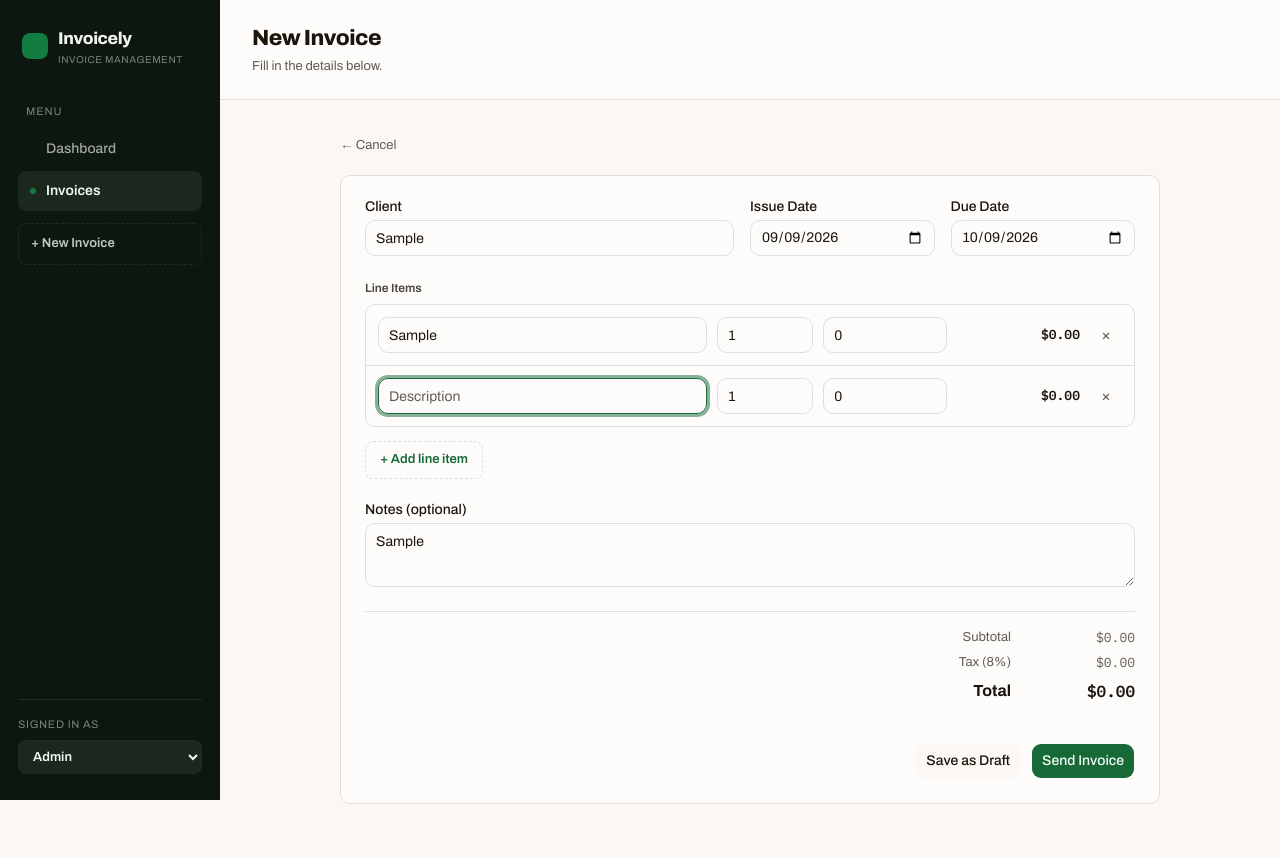
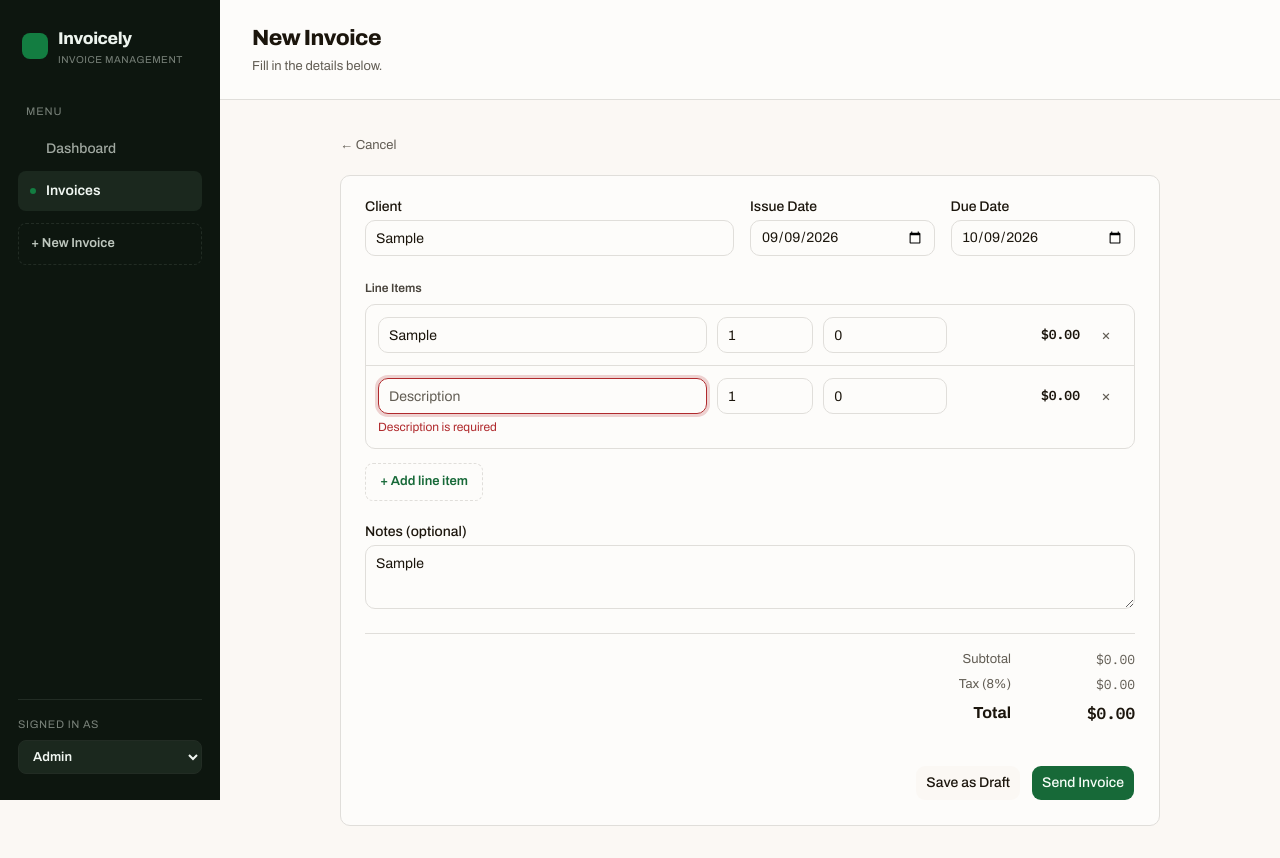
Before and after one commit to thisisfaizanali/ffx-assignment2, a Next.js app: page /invoices/new in a window 1280 px wide. Both pictures are taken after typing "Sample", "Sample", "Sample" into the empty fields and a click on the button "+ Add line item". Before the commit the page ends 836 px from the top, so only its background shows below. Built offline with nearby package versions, Linux system fonts and the light colour scheme.

Commit message:
feat: add inline field validation and submission handling

```diff
--- a/src/components/invoices/invoice-form.tsx
+++ b/src/components/invoices/invoice-form.tsx
@@ -1,30 +1,32 @@
 "use client";
 
 import { zodResolver } from "@hookform/resolvers/zod";
+import { Loader2 } from "lucide-react";
 import Link from "next/link";
 import { useRouter } from "next/navigation";
 import {
   useFieldArray,
   useForm,
-  useWatch,
-  type Control,
+  type FieldPath,
   type Resolver,
 } from "react-hook-form";
 import { toast } from "sonner";
 import type { z } from "zod";
+import {
+  InvoiceTotals,
+  LineItemsEditor,
+} from "@/components/invoices/line-items-editor";
 import { Button, buttonVariants } from "@/components/ui/button";
 import { Input } from "@/components/ui/input";
 import { Label } from "@/components/ui/label";
 import { Textarea } from "@/components/ui/textarea";
 import { api, ApiError } from "@/lib/api";
-import { COMPANIES, TAX_RATE, TODAY } from "@/lib/constants";
-import { addDays, formatCurrency } from "@/lib/format";
+import { COMPANIES, TODAY } from "@/lib/constants";
+import { addDays } from "@/lib/format";
 import { invoiceInputSchema } from "@/lib/schemas";
 import type { Invoice } from "@/lib/types";
 
 type FormValues = z.infer<typeof invoiceInputSchema>;
-
-const taxLabel = `Tax (${Math.round(TAX_RATE * 100)}%)`;
 
 const emptyValues: FormValues = {
   client: "",
@@ -49,53 +51,10 @@ function toFormValues(invoice: Invoice): FormValues {
   };
 }
 
-const num = (v: unknown) => (Number.isFinite(Number(v)) ? Number(v) : 0);
-
-function RowAmount({
-  control,
-  index,
-}: {
-  control: Control<FormValues>;
-  index: number;
-}) {
-  const item = useWatch({ control, name: `lineItems.${index}` });
-  return (
-    <div className="flex items-center justify-end font-mono text-[13px] font-semibold">
-      {formatCurrency(num(item?.qty) * num(item?.rate))}
-    </div>
-  );
-}
-
-function Totals({ control }: { control: Control<FormValues> }) {
-  const items = useWatch({ control, name: "lineItems" }) ?? [];
-  const subtotal = items.reduce(
-    (sum, li) => sum + num(li?.qty) * num(li?.rate),
-    0,
-  );
-  const tax = subtotal * TAX_RATE;
-
-  return (
-    <div className="mb-6 flex flex-col items-end gap-1.5 border-t border-border py-4 text-[13px] text-muted-foreground">
-      <div className="flex gap-6">
-        <span>Subtotal</span>
-        <span className="w-[100px] text-right font-mono">
-          {formatCurrency(subtotal)}
-        </span>
-      </div>
-      <div className="flex gap-6">
-        <span>{taxLabel}</span>
-        <span className="w-[100px] text-right font-mono">
-          {formatCurrency(tax)}
-        </span>
-      </div>
-      <div className="flex gap-6 text-base font-bold text-foreground">
-        <span>Total</span>
-        <span className="w-[100px] text-right font-mono">
-          {formatCurrency(subtotal + tax)}
-        </span>
-      </div>
-    </div>
-  );
+function FieldError({ message }: { message?: string }) {
+  return message ? (
+    <p className="mt-1 text-[12px] text-destructive">{message}</p>
+  ) : null;
 }
 
 interface Props {
@@ -105,12 +64,18 @@ interface Props {
 
 export function InvoiceForm({ mode, invoice }: Props) {
   const router = useRouter();
-  const { control, register, handleSubmit } = useForm<FormValues>({
+  const {
+    control,
+    register,
+    handleSubmit,
+    setError,
+    formState: { errors, isSubmitting },
+  } = useForm<FormValues>({
     resolver: zodResolver(invoiceInputSchema) as Resolver<FormValues>,
     mode: "onTouched",
     defaultValues: invoice ? toFormValues(invoice) : emptyValues,
   });
-  const { fields, append, remove } = useFieldArray({
+  const fieldArray = useFieldArray({
     control,
     name: "lineItems",
     keyName: "key",
@@ -128,11 +93,19 @@ export function InvoiceForm({ mode, invoice }: Props) {
       toast.success(status === "draft" ? "Draft saved" : "Invoice sent");
       router.push(`/invoices/${saved.id}`);
     } catch (e) {
-      toast.error(
-        e instanceof ApiError ? e.message : "Couldn’t save the invoice",
-      );
+      if (e instanceof ApiError) {
+        toast.error(e.message);
+        const fields = (e.body as { fields?: Record<string, string> })?.fields;
+        for (const [name, message] of Object.entries(fields ?? {})) {
+          setError(name as FieldPath<FormValues>, { message });
+        }
+      } else {
+        toast.error("Couldn’t save the invoice");
+      }
     }
   }
+
+  const pending = isSubmitting;
 
   return (
     <div className="mx-auto max-w-[820px]">
@@ -157,80 +130,42 @@ export function InvoiceForm({ mode, invoice }: Props) {
               id="client"
               list="known-companies"
               placeholder="Company name"
+              aria-invalid={!!errors.client}
               className="mt-1.5 h-9"
               {...register("client")}
             />
+            <FieldError message={errors.client?.message} />
           </div>
           <div>
             <Label htmlFor="issueDate">Issue Date</Label>
             <Input
               id="issueDate"
               type="date"
+              aria-invalid={!!errors.issueDate}
               className="mt-1.5 h-9"
               {...register("issueDate")}
             />
+            <FieldError message={errors.issueDate?.message} />
           </div>
           <div>
             <Label htmlFor="dueDate">Due Date</Label>
             <Input
               id="dueDate"
               type="date"
+              aria-invalid={!!errors.dueDate}
               className="mt-1.5 h-9"
               {...register("dueDate")}
             />
+            <FieldError message={errors.dueDate?.message} />
           </div>
         </div>
 
-        <div className="mb-2 text-xs font-semibold text-foreground/80">
-          Line Items
-        </div>
-        <div className="mb-3.5 overflow-hidden rounded-lg border border-border">
-          {fields.map((field, i) => (
-            <div
-              key={field.key}
-              className="grid grid-cols-[2.4fr_0.7fr_0.9fr_0.9fr_32px] items-center gap-2.5 border-b border-border p-3 last:border-b-0"
-            >
-              <Input
-                aria-label={`Line ${i + 1} description`}
-                placeholder="Description"
-                className="h-9"
-                {...register(`lineItems.${i}.description`)}
-              />
-              <Input
-                aria-label={`Line ${i + 1} quantity`}
-                type="number"
-                min={1}
-                className="h-9"
-                {...register(`lineItems.${i}.qty`, { valueAsNumber: true })}
-              />
-              <Input
-                aria-label={`Line ${i + 1} rate`}
-                type="number"
-                min={0}
-                step="0.01"
-                className="h-9"
-                {...register(`lineItems.${i}.rate`, { valueAsNumber: true })}
-              />
-              <RowAmount control={control} index={i} />
-              <button
-                type="button"
-                aria-label={`Remove line ${i + 1}`}
-                onClick={() => remove(i)}
-                disabled={fields.length === 1}
-                className="text-muted-foreground transition-colors hover:text-foreground disabled:opacity-30"
-              >
-                ×
-              </button>
-            </div>
-          ))}
-        </div>
-        <button
-          type="button"
-          onClick={() => append({ description: "", qty: 1, rate: 0 })}
-          className="mb-6 rounded-md border border-dashed border-border px-3.5 py-2 text-[13px] font-semibold text-primary transition-colors hover:bg-accent"
-        >
-          + Add line item
-        </button>
+        <LineItemsEditor
+          control={control}
+          register={register}
+          fieldArray={fieldArray}
+          errors={errors.lineItems}
+        />
 
         <div className="mb-6">
           <Label htmlFor="notes">Notes (optional)</Label>
@@ -238,16 +173,19 @@ export function InvoiceForm({ mode, invoice }: Props) {
             id="notes"
             rows={2}
             placeholder="Payment terms, thank-you note, etc."
+            aria-invalid={!!errors.notes}
             className="mt-1.5"
             {...register("notes")}
           />
+          <FieldError message={errors.notes?.message} />
         </div>
 
-        <Totals control={control} />
+        <InvoiceTotals control={control} />
 
         <div className="flex flex-wrap justify-end gap-2.5">
           <button
             type="button"
+            disabled={pending}
             onClick={handleSubmit((v) => submit(v, "draft"))}
             className={buttonVariants({ variant: "outline", size: "lg" })}
           >
@@ -256,8 +194,10 @@ export function InvoiceForm({ mode, invoice }: Props) {
           <Button
             type="button"
             size="lg"
+            disabled={pending}
             onClick={handleSubmit((v) => submit(v, "pending"))}
           >
+            {pending && <Loader2 className="size-4 animate-spin" />}
             Send Invoice
           </Button>
         </div>
--- /dev/null
+++ b/src/components/invoices/line-items-editor.tsx
@@ -0,0 +1,151 @@
+"use client";
+
+import {
+  useWatch,
+  type Control,
+  type FieldErrors,
+  type UseFieldArrayReturn,
+  type UseFormRegister,
+} from "react-hook-form";
+import type { z } from "zod";
+import { Input } from "@/components/ui/input";
+import { TAX_RATE } from "@/lib/constants";
+import { formatCurrency } from "@/lib/format";
+import type { invoiceInputSchema } from "@/lib/schemas";
+
+type FormValues = z.infer<typeof invoiceInputSchema>;
+
+const num = (v: unknown) => (Number.isFinite(Number(v)) ? Number(v) : 0);
+const taxLabel = `Tax (${Math.round(TAX_RATE * 100)}%)`;
+
+function RowAmount({
+  control,
+  index,
+}: {
+  control: Control<FormValues>;
+  index: number;
+}) {
+  const item = useWatch({ control, name: `lineItems.${index}` });
+  return (
+    <div className="flex items-center justify-end font-mono text-[13px] font-semibold">
+      {formatCurrency(num(item?.qty) * num(item?.rate))}
+    </div>
+  );
+}
+
+interface Props {
+  control: Control<FormValues>;
+  register: UseFormRegister<FormValues>;
+  fieldArray: UseFieldArrayReturn<FormValues, "lineItems", "key">;
+  errors: FieldErrors<FormValues>["lineItems"];
+}
+
+export function LineItemsEditor({
+  control,
+  register,
+  fieldArray,
+  errors,
+}: Props) {
+  const { fields, append, remove } = fieldArray;
+
+  return (
+    <>
+      <div className="mb-2 text-xs font-semibold text-foreground/80">
+        Line Items
+      </div>
+      <div className="mb-3.5 overflow-hidden rounded-lg border border-border">
+        {fields.map((field, i) => {
+          const rowError = errors?.[i];
+          return (
+            <div
+              key={field.key}
+              className="grid grid-cols-[2.4fr_0.7fr_0.9fr_0.9fr_32px] gap-x-2.5 gap-y-1 border-b border-border p-3 last:border-b-0"
+            >
+              <Input
+                aria-label={`Line ${i + 1} description`}
+                aria-invalid={!!rowError?.description}
+                placeholder="Description"
+                className="h-9"
+                {...register(`lineItems.${i}.description`)}
+              />
+              <Input
+                aria-label={`Line ${i + 1} quantity`}
+                aria-invalid={!!rowError?.qty}
+                type="number"
+                min={1}
+                className="h-9"
+                {...register(`lineItems.${i}.qty`, { valueAsNumber: true })}
+              />
+              <Input
+                aria-label={`Line ${i + 1} rate`}
+                aria-invalid={!!rowError?.rate}
+                type="number"
+                min={0}
+                step="0.01"
+                className="h-9"
+                {...register(`lineItems.${i}.rate`, { valueAsNumber: true })}
+              />
+              <RowAmount control={control} index={i} />
+              <button
+                type="button"
+                aria-label={`Remove line ${i + 1}`}
+                onClick={() => remove(i)}
+                disabled={fields.length === 1}
+                className="self-center text-muted-foreground transition-colors hover:text-foreground disabled:opacity-30"
+              >
+                ×
+              </button>
+              {(rowError?.description || rowError?.qty || rowError?.rate) && (
+                <p className="col-span-full text-[12px] text-destructive">
+                  {rowError.description?.message ||
+                    rowError.qty?.message ||
+                    rowError.rate?.message}
+                </p>
+              )}
+            </div>
+          );
+        })}
+      </div>
+
+      {(errors?.message || errors?.root?.message) && (
+        <p className="mb-2 text-[12px] text-destructive">
+          {errors.message ?? errors.root?.message}
+        </p>
+      )}
+
+      <button
+        type="button"
+        onClick={() => append({ description: "", qty: 1, rate: 0 })}
+        className="mb-6 rounded-md border border-dashed border-border px-3.5 py-2 text-[13px] font-semibold text-primary transition-colors hover:bg-accent"
+      >
+        + Add line item
+      </button>
+    </>
+  );
+}
+
+export function InvoiceTotals({ control }: { control: Control<FormValues> }) {
+  const items = useWatch({ control, name: "lineItems" }) ?? [];
+  const subtotal = items.reduce(
+    (sum, li) => sum + num(li?.qty) * num(li?.rate),
+    0,
+  );
+  const tax = subtotal * TAX_RATE;
+
+  const row = (label: string, value: number, emphasis?: boolean) => (
+    <div className={emphasis ? "flex gap-6 text-base font-bold text-foreground" : "flex gap-6"}>
+      <span>{label}</span>
+      <span className="w-[100px] text-right font-mono">
+        {formatCurrency(value)}
+      </span>
+    </div>
+  );
+
+  return (
+    <div className="mb-6 flex flex-col items-end gap-1.5 border-t border-border py-4 text-[13px] text-muted-foreground">
+      {row("Subtotal", subtotal)}
+      {row(taxLabel, tax)}
+      {row("Total", subtotal + tax, true)}
+    </div>
+  );
+}
--- a/src/server/http.ts
+++ b/src/server/http.ts
@@ -1,12 +1,22 @@
 import { NextResponse } from "next/server";
 import type { ZodError } from "zod";
 
-/** Flatten a Zod error into one readable sentence for the response body. */
+/**
+ * A flattened `error` sentence plus a `fields` map (`path -> message`) keyed to
+ * match react-hook-form field names, so the form can surface errors inline.
+ */
 export function badRequest(error: ZodError) {
+  const fields: Record<string, string> = {};
+  for (const issue of error.issues) {
+    if (issue.path.length) {
+      const key = issue.path.join(".");
+      fields[key] ??= issue.message;
+    }
+  }
   const message = error.issues
     .map((i) => (i.path.length ? `${i.path.join(".")}: ${i.message}` : i.message))
     .join("; ");
-  return NextResponse.json({ error: message }, { status: 400 });
+  return NextResponse.json({ error: message, fields }, { status: 400 });
 }
 
 export function notFound(message = "Not found") {
```
